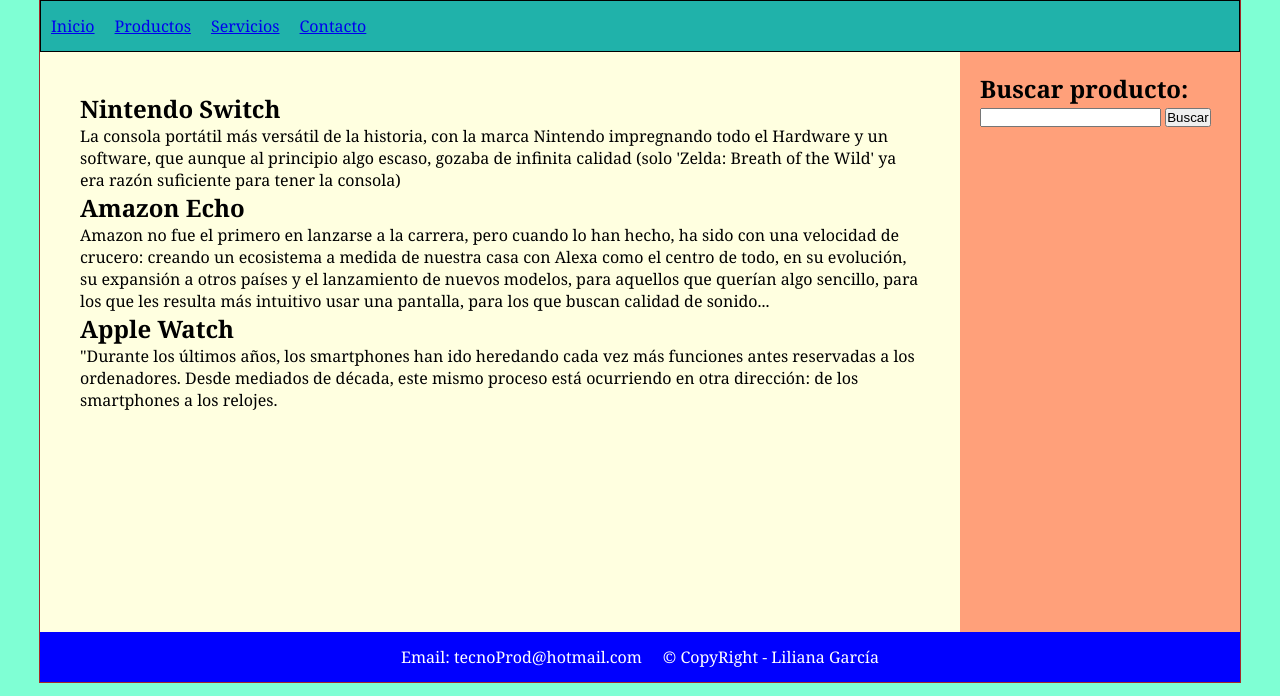
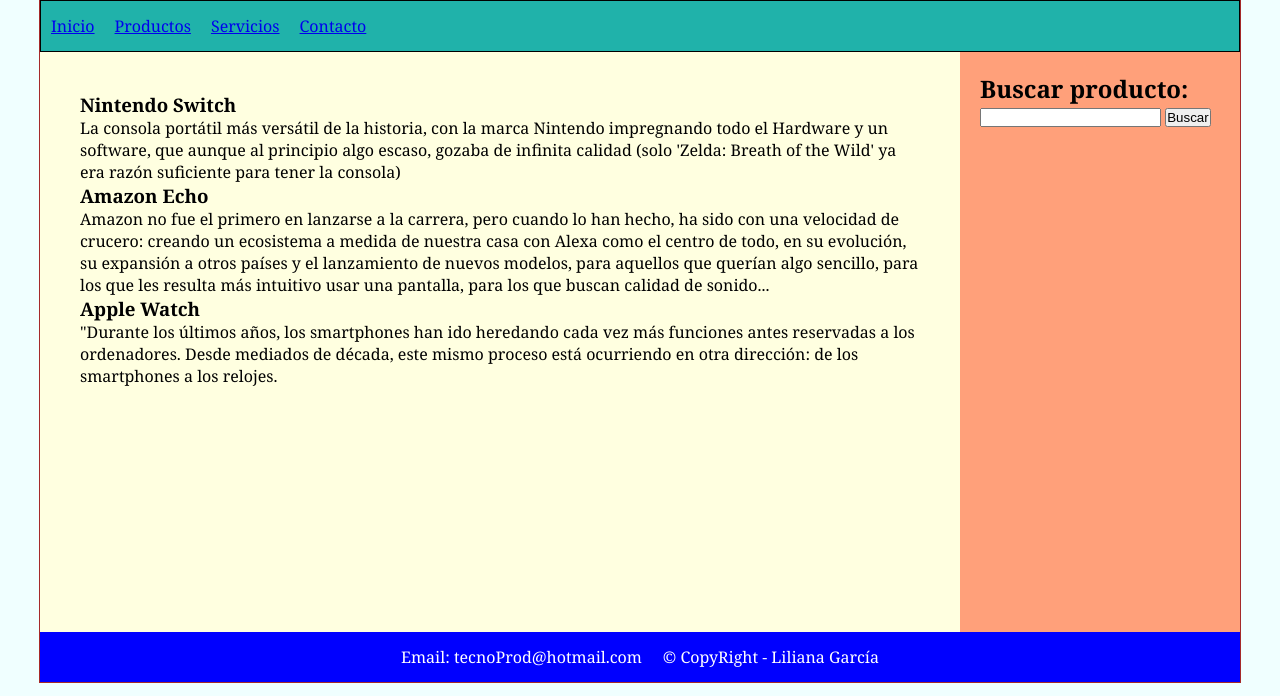
Before and after one commit to liloprofe29/sitioWeb2, a plain HTML site: page index.html in a window 1280 px wide. Shown: the part 104-800 px from the top of the page. Drawn offline with Linux system fonts and the light colour scheme.

Commit message:
version 1.1.0

```diff
--- a/css/estilos.css
+++ b/css/estilos.css
@@ -4,7 +4,7 @@
 }
 
 body{
-    background-color:aquamarine;
+    background-color:azure;
     font-family:Cambria, Cochin, Georgia, Times, 'Times New Roman', serif;
 }
 
--- a/index.html
+++ b/index.html
@@ -25,15 +25,15 @@
       <div class="clearfix">
         <section id="content">
             <article>
-               <h2>Nintendo Switch</h2>
+               <h3>Nintendo Switch</h3>
                <p>La consola portátil más versátil de la historia, con la marca Nintendo impregnando todo el Hardware y un software, que aunque al principio algo escaso, gozaba de infinita calidad (solo 'Zelda: Breath of the Wild' ya era razón suficiente para tener la consola)</p>
             </article>
             <article>
-                <h2>Amazon Echo</h2>
+                <h3>Amazon Echo</h3>
                 <p>Amazon no fue el primero en lanzarse a la carrera, pero cuando lo han hecho, ha sido con una velocidad de crucero: creando un ecosistema a medida de nuestra casa con Alexa como el centro de todo, en su evolución, su expansión a otros países y el lanzamiento de nuevos modelos, para aquellos que querían algo sencillo, para los que les resulta más intuitivo usar una pantalla, para los que buscan calidad de sonido...</p>
              </article>
              <article>
-                <h2>Apple Watch</h2>
+                <h3>Apple Watch</h3>
                 <p>"Durante los últimos años, los smartphones han ido heredando cada vez más funciones antes reservadas a los ordenadores. Desde mediados de década, este mismo proceso está ocurriendo en otra dirección: de los smartphones a los relojes.</p>
              </article>
 
```
